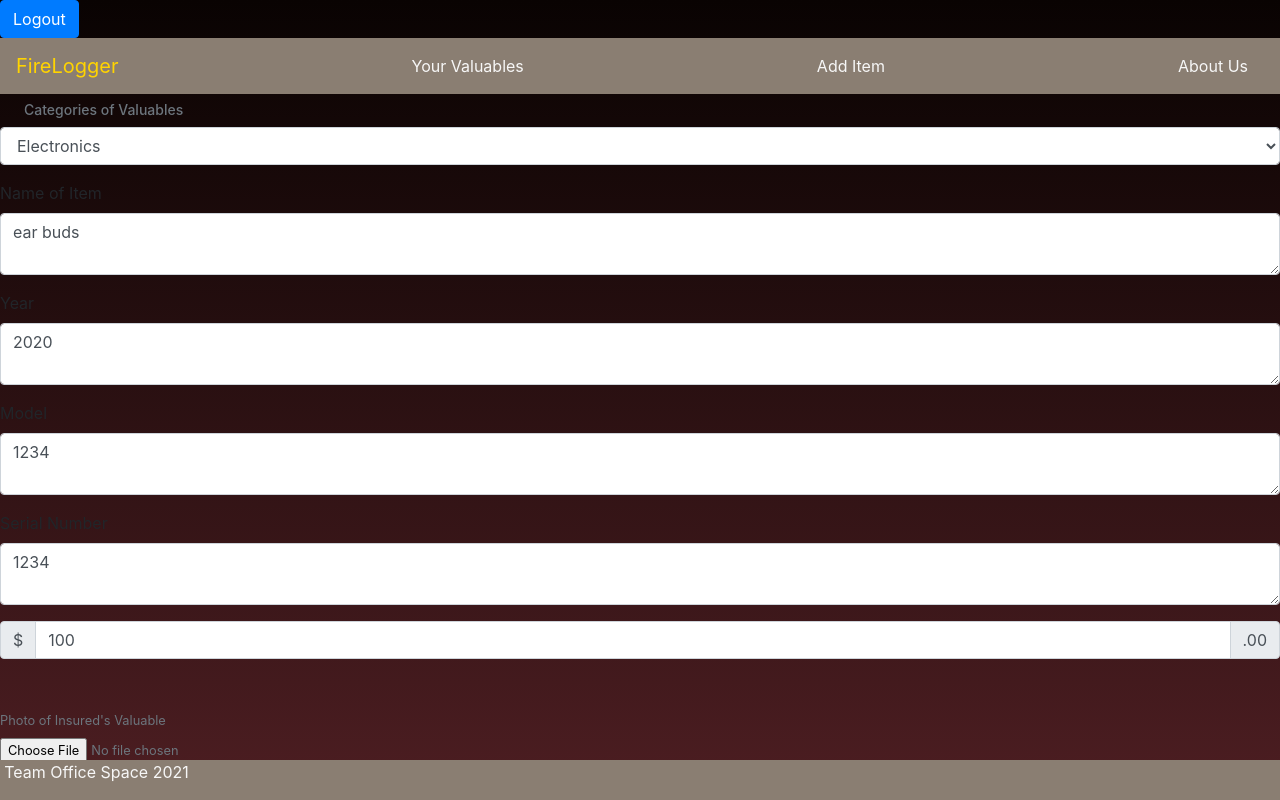
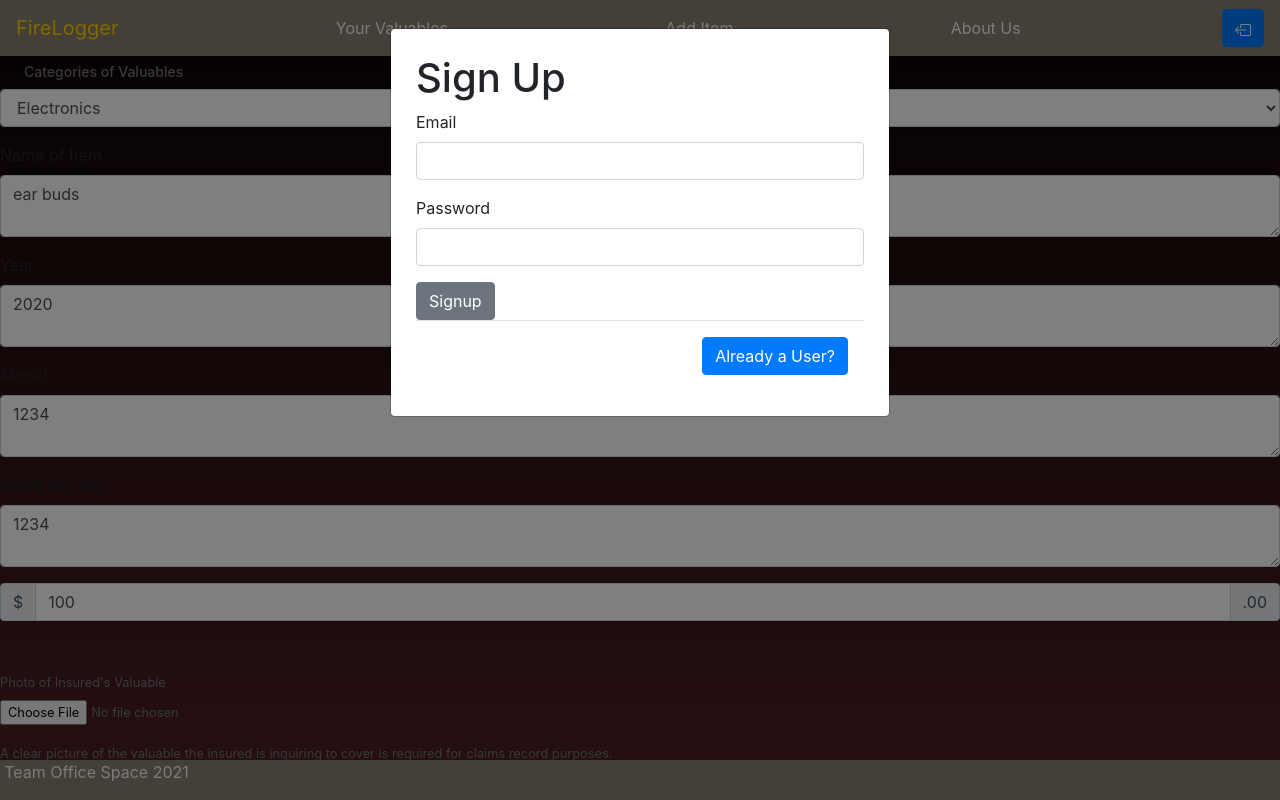
Before and after one commit to davison-robie/fireloggerclient, a React (Create React App) app: page /account in a window 1280 px wide. Shown: the top 800 px of the page. Built offline with nearby package versions, Linux system fonts and the light colour scheme.

Commit message:
fully functioning logout

```diff
--- a/src/App.css
+++ b/src/App.css
@@ -61,3 +61,7 @@ body {
 .table-hover tbody tr:hover td, .table-hover tbody tr:hover th {
   background-color: #FFD400;
 }
+
+.form-container {
+  padding: 25px;
+}
--- a/src/App.js
+++ b/src/App.js
@@ -1,16 +1,16 @@
-import React, {useEffect, useState} from "react";
+import React, { useEffect, useState } from "react";
 import "bootstrap/dist/css/bootstrap.css";
-import './App.css';
+import "./App.css";
 import Header from "./components/site/Header";
 import Footer from "./components/site/Footer";
 import Auth from "./components/auth/Auth";
-import{
-  BrowserRouter as Router,
-} from "react-router-dom";
+import { BrowserRouter as Router } from "react-router-dom";
+import { Button } from "reactstrap";
+import AddValuable from "./components/site/mainDiv/valuables/ItemAdd";
+import ValuablesDisplay from "./components/site/mainDiv/valuables/ValuablesDisplay";
 
 
 function App() {
-
   const [sessionToken, setSessionToken] = useState("");
 
   useEffect(() => {
@@ -25,12 +25,23 @@ function App() {
     console.log(sessionToken);
   };
 
-
+  const clearToken = () => {
+    localStorage.clear();
+    setSessionToken("");
+  };
+  const protectedViews = () => {
+    return sessionToken === localStorage.getItem("token") ? (
+      <ValuablesDisplay token={sessionToken} />
+    ) : (
+      <Auth updateToken={updateToken} />
+    );
+  };
   return (
     <div>
-      <Auth updateToken={updateToken}/>
+
       <Router>
-      <Header token={sessionToken}/>
+        <Header logout={clearToken} token={sessionToken} />
+        {protectedViews()}
       </Router>
       <Footer />
     </div>
--- a/src/components/auth/Auth.jsx
+++ b/src/components/auth/Auth.jsx
@@ -1,17 +1,7 @@
 /* eslint react/no-multi-comp: 0, react/prop-types: 0 */
 
 import React, { useState, useEffect } from "react";
-import {
-  Button,
-  Modal,
-  ModalHeader,
-  ModalBody,
-  ModalFooter,
-  Input,
-  Label,
-  Form,
-  FormGroup,
-} from "reactstrap";
+import { Button, Modal, ModalFooter, Form } from "reactstrap";
 import Signup from "./Signup";
 import Login from "./Login";
 
@@ -19,7 +9,7 @@ const Auth = (props) => {
   const { buttonLabel, className } = props;
   const [modal, setModal] = useState(true);
   const [showLogin, setShowLogin] = useState(true);
-  const [buttonText, setButtonText] = useState("Already a User?")
+  const [buttonText, setButtonText] = useState("Already a User?");
 
   const toggle = () => setModal(!modal);
 
@@ -35,29 +25,29 @@ const Auth = (props) => {
 
   useEffect(() => {
     if (localStorage.getItem("token")) {
-     setModal(false)
+      setModal(false);
     }
   }, []);
 
   return (
     <div>
-      <Form inline onSubmit={(e) => e.preventDefault()}>
-        <Button color="primary" onClick={toggle}>
-          Logout
-        </Button>
-      </Form>
-      <Modal isOpen={!modal}>
+      <Form onSubmit={(e) => e.preventDefault()}>
+        <Modal isOpen={modal}>
+          <div className="form-container">
             {showLogin == true ? (
-          <Signup updateToken={props.updateToken} toggle={toggle}/>
+              <Signup updateToken={props.updateToken} toggle={toggle} />
             ) : (
-          <Login updateToken={props.updateToken} toggle={toggle}/>
+              <Login updateToken={props.updateToken} toggle={toggle} />
             )}
 
             <ModalFooter>
-          <Button color="primary" onClick={handleClick}>{buttonText}
+              <Button color="primary" onClick={handleClick}>
+                {buttonText}
               </Button>{" "}
             </ModalFooter>
+          </div>
         </Modal>
+      </Form>
     </div>
   );
 };
--- a/src/components/auth/Login.jsx
+++ b/src/components/auth/Login.jsx
@@ -17,6 +17,7 @@ const Login = (props) => {
       .then((response) => response.json())
       .then((data) => {
         props.updateToken(data.sessionToken);
+        props.toggle();
       })
       // .catch((err) => response.status(500).json({ error: err }));
   };
--- a/src/components/site/Header.jsx
+++ b/src/components/site/Header.jsx
@@ -1,26 +1,66 @@
 import React from "react";
-import { Navbar, NavbarBrand, Nav, NavItem, NavLink } from "reactstrap";
+import { Button, Navbar, NavbarBrand, Nav, NavItem, NavLink } from "reactstrap";
 import { Route, Link, Switch } from "react-router-dom";
 import Home from "./mainDiv/Home";
 import AboutUs from "./mainDiv/AboutUs";
 import ValuablesDisplay from "./mainDiv/valuables/ValuablesDisplay";
 import AddItem from "./mainDiv/valuables/ItemAdd";
 
+
 const Header = (props) => {
   return (
     <header>
       <Navbar className="header">
-                <NavbarBrand href="/" className="brand">FireLogger</NavbarBrand>
-                <NavLink><Link to="/yourvaluables" className="inactive">Your Valuables</Link></NavLink>
-                <NavLink><Link to="/account" className="inactive">Add Item</Link></NavLink>
-                <NavLink><Link to="/aboutus" className="inactive">About Us</Link></NavLink>
+        <NavbarBrand href="/" className="brand">
+          FireLogger
+        </NavbarBrand>
+        <NavLink>
+          <Link to="/yourvaluables" className="inactive">
+            Your Valuables
+          </Link>
+        </NavLink>
+        <NavLink>
+          <Link to="/account" className="inactive">
+            Add Item
+          </Link>
+        </NavLink>
+        <NavLink>
+          <Link to="/aboutus" className="inactive">
+            About Us
+          </Link>
+        </NavLink>
+        <Button color='primary' className="float-right" onClick={props.logout}>        <svg
+          xmlns="http://www.w3.org/2000/svg"
+          width="16"
+          height="16"
+          fill="currentColor"
+          class="bi bi-box-arrow-left"
+          viewBox="0 0 16 16"
+        >
+          <path
+            fill-rule="evenodd"
+            d="M6 12.5a.5.5 0 0 0 .5.5h8a.5.5 0 0 0 .5-.5v-9a.5.5 0 0 0-.5-.5h-8a.5.5 0 0 0-.5.5v2a.5.5 0 0 1-1 0v-2A1.5 1.5 0 0 1 6.5 2h8A1.5 1.5 0 0 1 16 3.5v9a1.5 1.5 0 0 1-1.5 1.5h-8A1.5 1.5 0 0 1 5 12.5v-2a.5.5 0 0 1 1 0v2z"
+          />
+          <path
+            fill-rule="evenodd"
+            d="M.146 8.354a.5.5 0 0 1 0-.708l3-3a.5.5 0 1 1 .708.708L1.707 7.5H10.5a.5.5 0 0 1 0 1H1.707l2.147 2.146a.5.5 0 0 1-.708.708l-3-3z"
+          />
+        </svg></Button>
       </Navbar>
       <div>
         <Switch>
-                <Route exact path="/"><Home /></Route>
-                    <Route exact path="/aboutus"><AboutUs /></Route>
-                    <Route exact path="/yourvaluables"><ValuablesDisplay /></Route>
-                    <Route exact path="/account"><AddItem token={props.token}/></Route>
+          <Route exact path="/">
+            <Home />
+          </Route>
+          <Route exact path="/aboutus">
+            <AboutUs />
+          </Route>
+          <Route exact path="/yourvaluables">
+            <ValuablesDisplay />
+          </Route>
+          <Route exact path="/account">
+            <AddItem token={props.token} />
+          </Route>
         </Switch>
       </div>
     </header>
--- a/src/components/site/mainDiv/valuables/ItemAdd.jsx
+++ b/src/components/site/mainDiv/valuables/ItemAdd.jsx
@@ -13,7 +13,6 @@ const AddValuable = (props) => {
 
   const handleSubmit = (e) => {
       e.preventDefault();
-      debugger
       fetch('http://localhost:3000/valuables/create', {
           method: 'POST',
           body: JSON.stringify({valuables: {category: category, name: name, year: year, model: model, serial_number: serial_number, photo: photo, dollar_value: dollar_value}}),
@@ -31,7 +30,7 @@ const AddValuable = (props) => {
           setPhoto('');
           setDollar_Value('');
           setCategory('');
-          props.addValuable();
+          console.log(valuablesData);
       })
   }
 
```
Also changed, not shown: 1 other file (tests, documents, lock files or other folders). Lines whose indentation alone changed are shown as unchanged.
